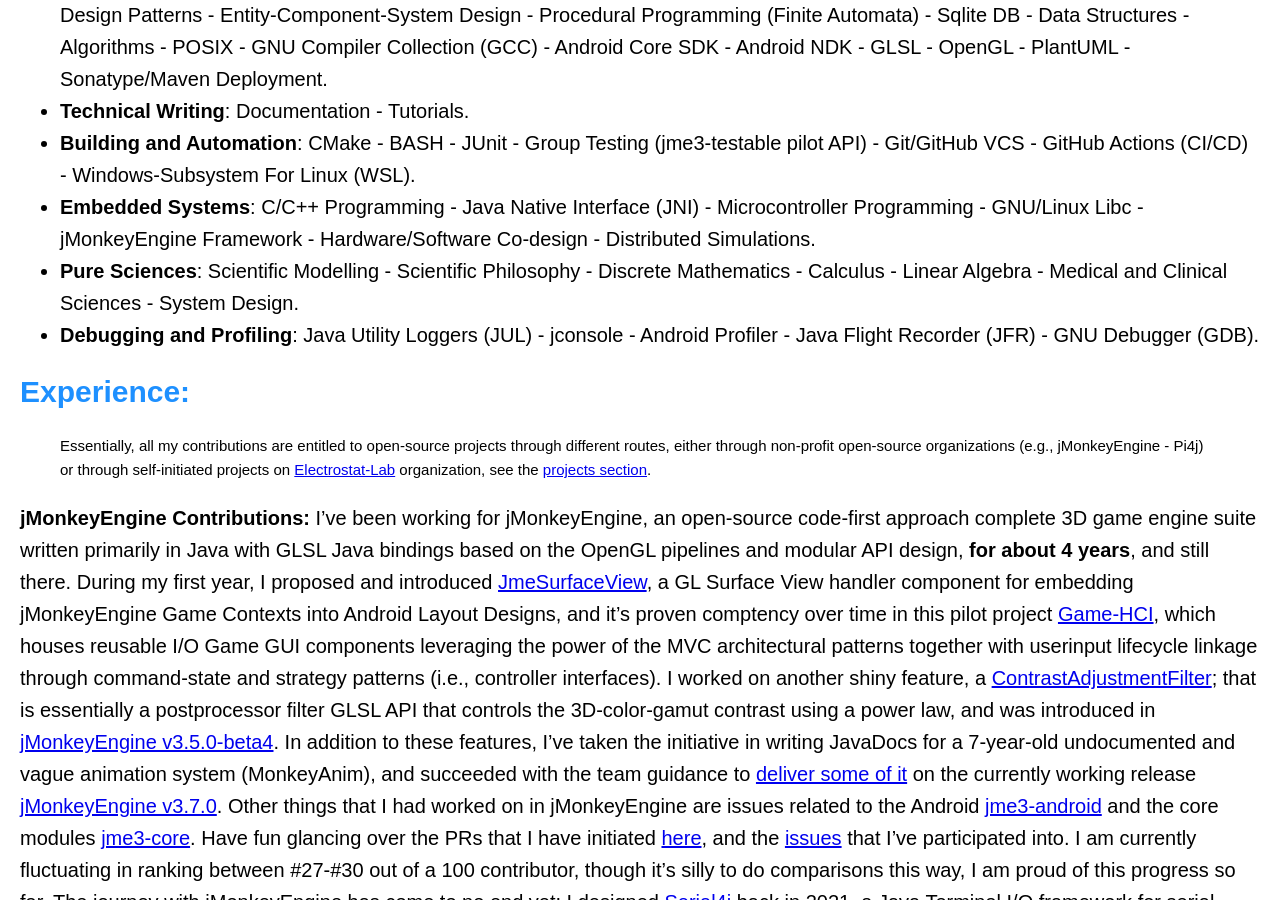
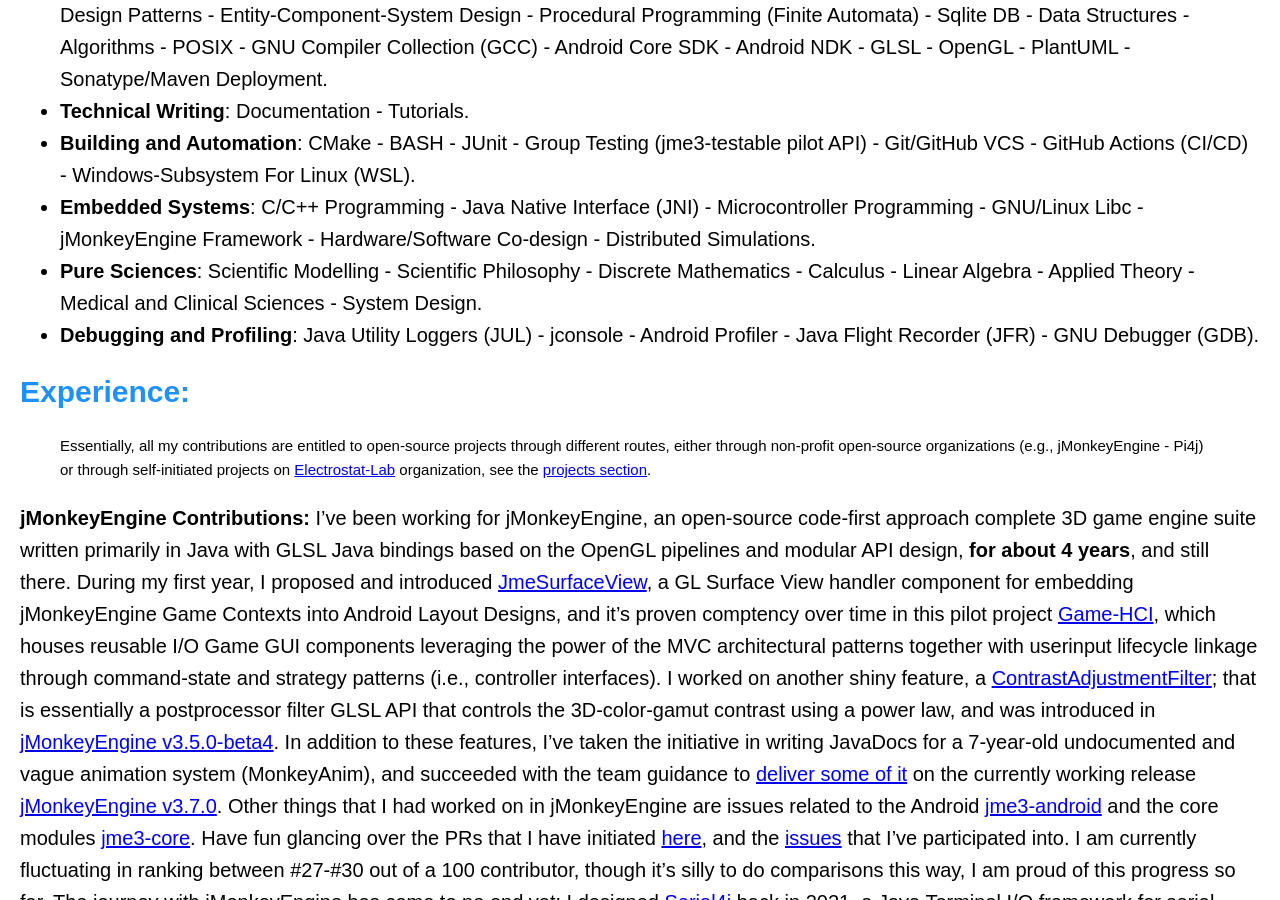
Before and after one commit to pavly-gerges/pavly-gerges, a Jekyll site: the page built from resume/index.md, in a window 1280 px wide and 900 px high, scrolled down 1125 px. Built offline with Jekyll 4.4.1, drawn with Linux system fonts in a browser that asks for light colours; our own code applies the rules of GitHub Pages for plain Markdown files.

Commit message:
Update index.md

```diff
--- a/resume/index.md
+++ b/resume/index.md
@@ -17,7 +17,7 @@ Welcome, it's an honor for me that you've reached here! I'm Pavly Gerges, aka. p
 - **Technical Writing**: Documentation - Tutorials.
 - **Building and Automation**: CMake - BASH - JUnit - Group Testing (jme3-testable pilot API) - Git/GitHub VCS - GitHub Actions (CI/CD) - Windows-Subsystem For Linux (WSL).
 - **Embedded Systems**: C/C++ Programming - Java Native Interface (JNI) - Microcontroller Programming - GNU/Linux Libc - jMonkeyEngine Framework - Hardware/Software Co-design - Distributed Simulations.
-- **Pure Sciences**: Scientific Modelling - Scientific Philosophy - Discrete Mathematics - Calculus - Linear Algebra - Medical and Clinical Sciences - System Design.
+- **Pure Sciences**: Scientific Modelling - Scientific Philosophy - Discrete Mathematics - Calculus - Linear Algebra - Applied Theory - Medical and Clinical Sciences - System Design.
 - **Debugging and Profiling**: Java Utility Loggers (JUL) - jconsole - Android Profiler - Java Flight Recorder (JFR) - GNU Debugger (GDB).
 
 ## Experience:
```
